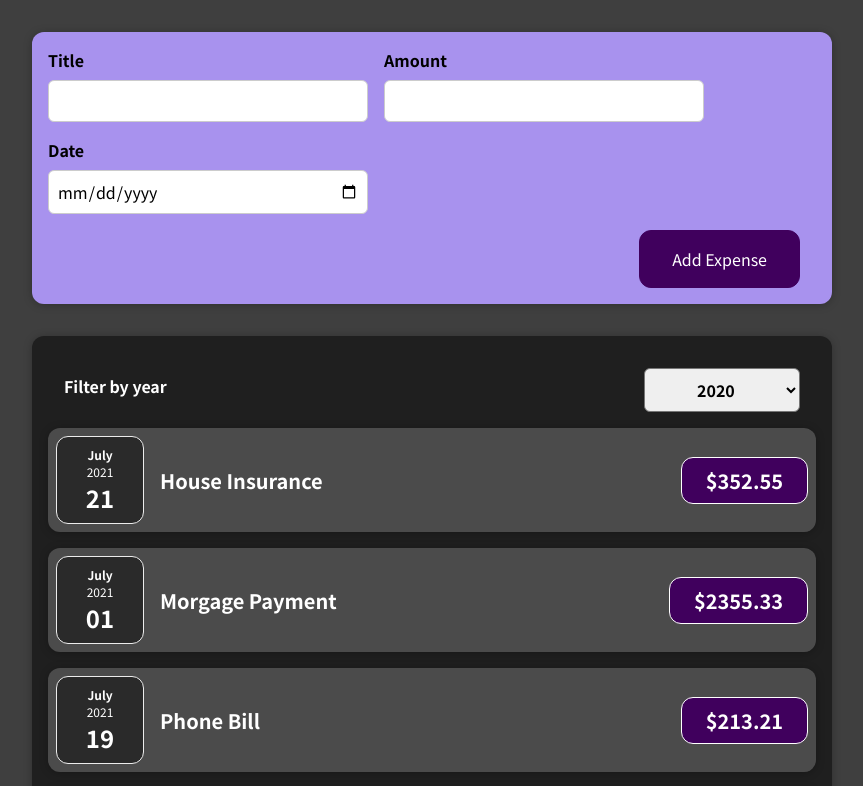
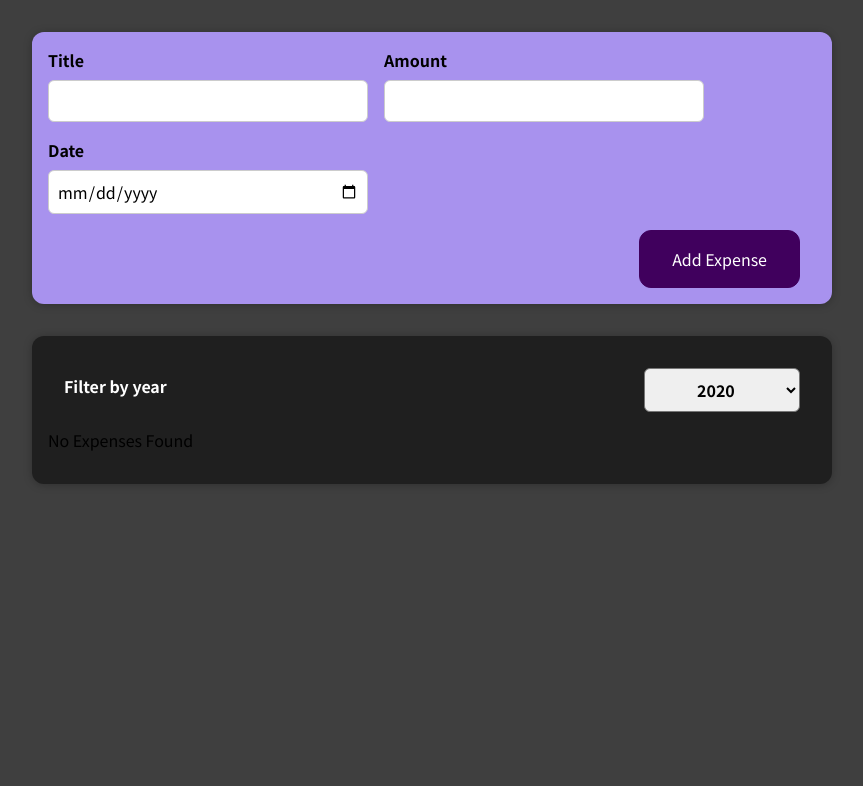
Before and after one commit to andrewrey/react-complete-guideProject1, a React (Create React App) app: page / in a window 1280 px wide. Shown: the top 786 px of the page, without its empty margins (208-1071 px from the left). Built offline with nearby package versions, Linux system fonts and the light colour scheme.

Commit message:
added conditional rendering of expenses

```diff
--- a/src/App.js
+++ b/src/App.js
@@ -2,8 +2,7 @@ import { useState } from "react";
 import Expenses from "./components/Expenses/Expenses";
 import NewExpense from "./components/NewExpense/NewExpense";
 
-const App = () => {
-  const [expenses, setExpenses] = useState([
+const INITIAL_EXPENSES = [
   {
     id: "e1",
     title: "House Insurance",
@@ -14,7 +13,7 @@ const App = () => {
     id: "e2",
     title: "Morgage Payment",
     amount: 2355.33,
-      date: new Date(2021, 6, 1),
+    date: new Date(2019, 6, 1),
   },
   {
     id: "e3",
@@ -28,10 +27,13 @@ const App = () => {
     amount: 91.5,
     date: new Date(2021, 6, 25),
   },
-  ]);
+];
+
+const App = () => {
+  const [expenses, setExpenses] = useState(INITIAL_EXPENSES);
   const addExpenseHandler = (expense) => {
     setExpenses((prevState) => {
-      return [...prevState, expense];
+      return [expense, ...prevState];
     });
   };
   return (
--- a/src/components/Expenses/Expenses.js
+++ b/src/components/Expenses/Expenses.js
@@ -9,17 +9,26 @@ const Expenses = ({ expenses }) => {
   const dateFilterHandler = (selectedDate) => {
     setFilteredDate(selectedDate);
   };
+  const filteredExpenses = expenses.filter(
+    (item) => item.date.getFullYear().toString() === filteredDate
+  );
+
+  let filteredContent = <p>No Expenses Found</p>;
+  if (filteredExpenses.length > 0) {
+    filteredContent = filteredExpenses.map((expense) => (
+      <ExpenseItem
+        key={expense.id}
+        title={expense.title}
+        amount={expense.amount}
+        date={expense.date}
+      />
+    ));
+  }
   return (
     <div>
       <Card className="expenses">
         <ExpensesFilter onDateFilter={dateFilterHandler} date={filteredDate} />
-        {expenses.map((expense) => (
-          <ExpenseItem
-            title={expense.title}
-            amount={expense.amount}
-            date={expense.date}
-          />
-        ))}
+        {filteredContent}
       </Card>
     </div>
   );
```
Also changed, not shown: 1 other file (tests, documents, lock files or other folders). Lines whose indentation alone changed are shown as unchanged.
